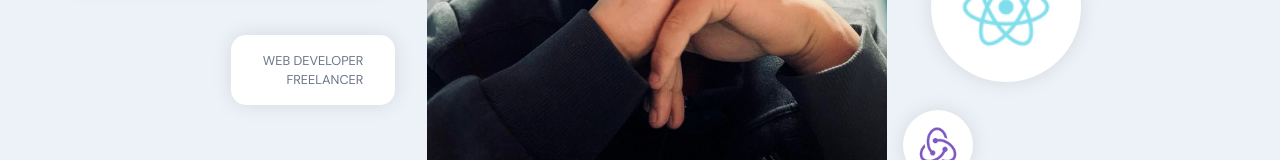
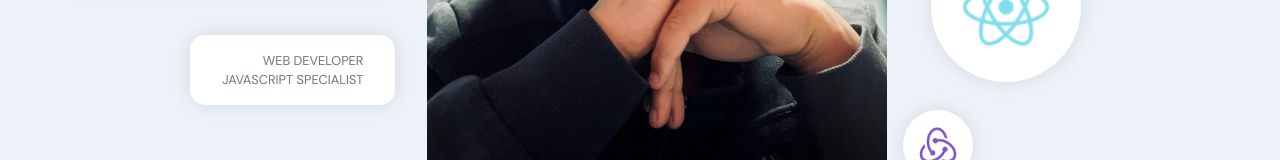
Before and after one commit to rickcunha05/Portfolio, a React (Vite) app in the folder frontend/: page / in a window 1280 px wide. Shown: the part 411-571 px from the top of the page. Built offline with nearby package versions, Linux system fonts and the light colour scheme; no server answers.

Commit message:
refactor - improve interfaces ♻️

```diff
--- /dev/null
+++ b/frontend/src/@types/About.ts
@@ -0,0 +1,5 @@
+export interface About {
+  title: string;
+  imgUrl: string;
+  description: string;
+}
--- a/frontend/src/container/Header/Header.tsx
+++ b/frontend/src/container/Header/Header.tsx
@@ -33,7 +33,7 @@ export default function Header() {
 
           <div className="tag-cmp app__flex">
             <p className="p-text">Web Developer</p>
-            <p className="p-text">Freelancer</p>
+            <p className="p-text">Javascript Specialist</p>
           </div>
         </div>
       </motion.div>
```
Also changed, not shown: frontend/src/container/About/About.tsx (+1 -6 lines).
